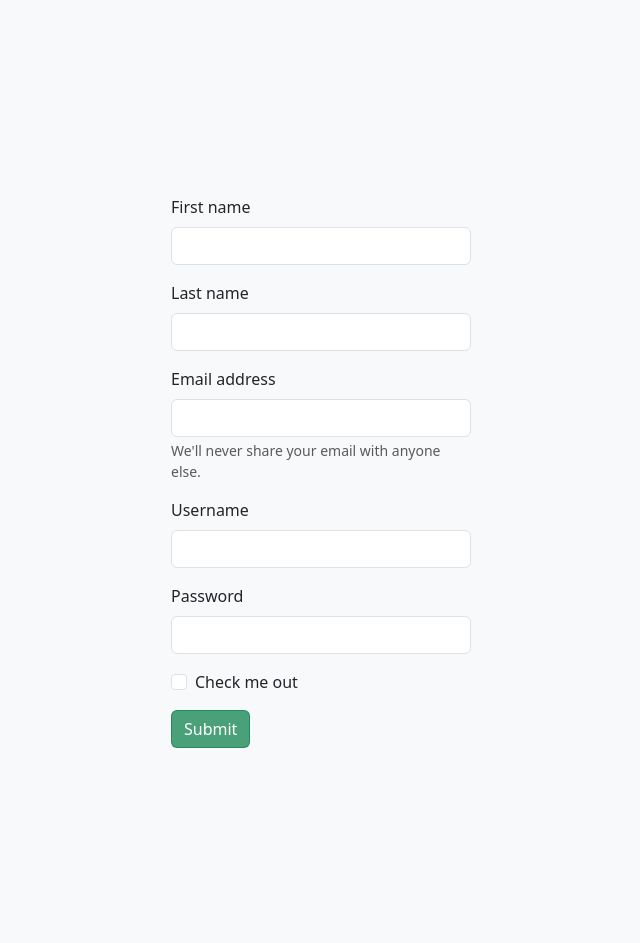
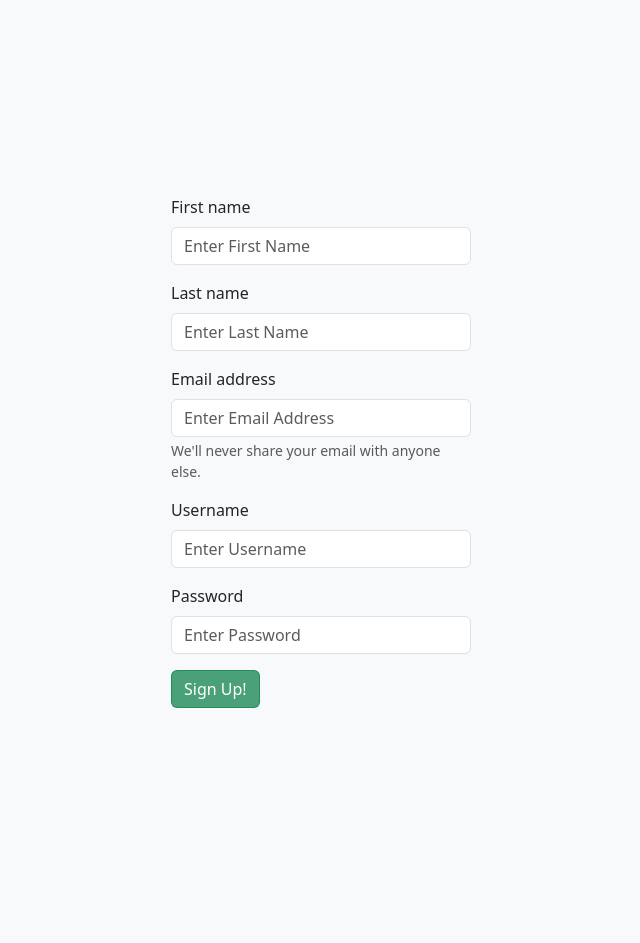
Before and after one commit to xBob45/Coffee-Shop, a Flask app: page /signup in a window 1280 px wide. Shown: the whole page, without its empty margins (319-959 px from the left). After the commit the page ends 708 px from the top, so only its background shows below. Run offline with Flask 3, Linux system fonts and the light colour scheme; some libraries are stand-ins or nearby versions.

Commit message:
Work on Sign Up.

```diff
--- a/src/controllers/accountController.py
+++ b/src/controllers/accountController.py
@@ -1,6 +1,7 @@
 from flask import (flash, redirect, render_template, request, abort, url_for, jsonify, session)
 from models.User import User, Role
 from models.User import db
+from flask_login import logout_user
 
 def setting():
     return render_template("account/setting.html")
@@ -35,10 +36,11 @@ def delete_user():
         print(id)
         user = User.query.filter_by(id=id).first()
         if user is not None:
+            logout_user()
             db.session.delete(user)
             db.session.commit()
             db.session.close()
-            flash("User has been deleted.")
+            return redirect(url_for("auth.login"))
         else:
             flash("User doesn't exists.")
             return redirect(request.referrer)
--- a/src/controllers/authController.py
+++ b/src/controllers/authController.py
@@ -6,6 +6,8 @@ from werkzeug.security import check_password_hash, generate_password_hash
 import os
 from flask_login import login_user, logout_user, login_required, current_user
 from sqlalchemy.sql import text
+from psycopg2.errors import UniqueViolation
+from sqlalchemy.exc import IntegrityError
 import log_config
 
 #SQLInjection-1 - START
@@ -60,6 +62,22 @@ def login():
 #SQLInjection-1 - END
 
 def signup():
+    if request.method == 'POST':
+        try:
+            first_name = request.form.get('first_name')
+            last_name = request.form.get('first_name')
+            email = request.form.get('email')
+            username= request.form.get('username')
+            password = request.form.get('password')
+            user = User(role_id=2, username=username, email=email, first_name=first_name, last_name=last_name, password=password)
+            db.session.add(user)
+            db.session.commit()
+            db.session.close()
+            flash("Account has been sucesfully created.")
+            return redirect(url_for("auth.login"))
+        except IntegrityError:
+            flash("Username or Email already exists.")
+            return redirect(request.referrer)
     return render_template("auth/signup.html")
 
 #InsufficientSessionInvalidation-1 - START
--- a/src/static/style.css
+++ b/src/static/style.css
@@ -110,7 +110,3 @@ input:checked + .slider.round:before {
   -ms-transform: translateX(26px);
   transform: translateX(26px);
 }
-
-#setting-button-danger {
-  margin-left: 93px;
-  margin-top: -66px;}
--- a/src/templates/auth/login.html
+++ b/src/templates/auth/login.html
@@ -47,12 +47,18 @@
   {% if messages %}
   <ul class="flash">
       {% for message in messages %}
+        {% if message == 'Account has been sucesfully created.' %}
+          <div class="alert alert-success" role="alert" id="alert-danger">
+            {{ message }}
+          </div>
+        {% else %}
         <div class="alert alert-danger" role="alert" id="alert-danger">
           {# ReflectedXSS-1 - START #}
           {# Vulnerability #}
           {{ message | safe}}
           {# ReflectedXSS-1 - END #}
         </div>
+        {% endif %}
       {% endfor %}
   </ul>
   {% endif %}
--- a/src/templates/auth/signup.html
+++ b/src/templates/auth/signup.html
@@ -27,36 +27,44 @@
   </svg>
 
 <main class="form-signin w-100 m-auto">
-    <form id="signup-form">
+    <form id="signup-form" method="POST" action="{{ url_for('auth.signup') }}">
+
         <div class="mb-3">
-            <label for="FirstNameTextArea" class="form-label">First name</label>
-            <input type="text" class="form-control" id="FirstNameTextArea">
+            <label for="first_name" class="form-label">First name</label>
+            <input type="text" class="form-control" id="first_name" placeholder="Enter First Name" name="first_name">
         </div>
         <div class="mb-3">
-            <label for="LastNameTextArea" class="form-label">Last name</label>
-            <input type="text" class="form-control" id="LastNameTextArea">
+            <label for="last_name" class="form-label">Last name</label>
+            <input type="text" class="form-control" id="last_name" placeholder="Enter Last Name" name="last_name">
           </div>
           <div class="mb-3">
-            <label for="EmailTextArea" class="form-label">Email address</label>
-            <input type="email" class="form-control" id="EmailTextArea" aria-describedby="emailHelp">
+            <label for="email" class="form-label">Email address</label>
+            <input type="email" class="form-control" id="email" placeholder="Enter Email Address" name="email">
             <div id="emailHelp" class="form-text">We'll never share your email with anyone else.</div>
           </div>
         <div class="mb-3">
-            <label for="UsernameTextArea" class="form-label">Username</label>
-            <input type="text" class="form-control" id="UsernameTextArea">
+            <label for="username" class="form-label">Username</label>
+            <input type="username" class="form-control" id="username" placeholder="Enter Username" name="username">
           </div>
         <div class="mb-3">
           <label for="PasswordTextArea" class="form-label">Password</label>
-          <input type="password" class="form-control" id="PasswordTextArea">
+          <input type="password" class="form-control" id="password" placeholder="Enter Password" name="password">
         </div>
-        <div class="mb-3 form-check">
-          <input type="checkbox" class="form-check-input" id="check-box">
-          <label class="form-check-label" for="exampleCheck1">Check me out</label>
-        </div>
-        <button type="submit" class="btn btn-primary" id="button">Submit</button>
+        <button type="submit" class="btn btn-primary" id="button">Sign Up!</button>
       </form>
+
+      {% with messages = get_flashed_messages() %}
+      {% if messages %}
+      <ul class="flash">
+          {% for message in messages %}
+          <div class="alert alert-danger" role="alert" id="setting-alert-success">
+            {{ message}}
+          </div>
+          {% endfor %}
+      </ul>
+      {% endif %}
+      {% endwith %}
 </main>
 <script src="https://cdn.jsdelivr.net/npm/bootstrap@5.3.2/dist/js/bootstrap.bundle.min.js" integrity="sha384-C6RzsynM9kWDrMNeT87bh95OGNyZPhcTNXj1NW7RuBCsyN/o0jlpcV8Qyq46cDfL" crossorigin="anonymous"></script>
-
   </body>
 </html>
```
Also changed, not shown: src/static/setting.css (added, +7 -0 lines), src/templates/account/setting.html (+13 -13 lines). Lines whose indentation alone changed are shown as unchanged.
